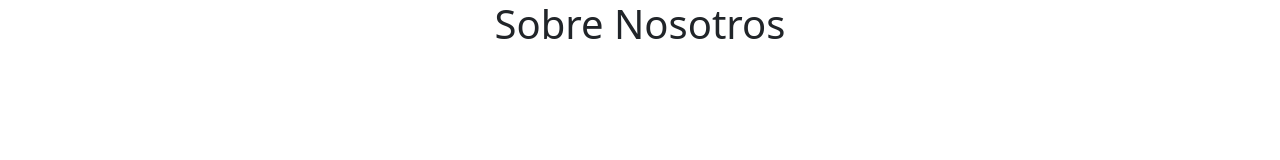
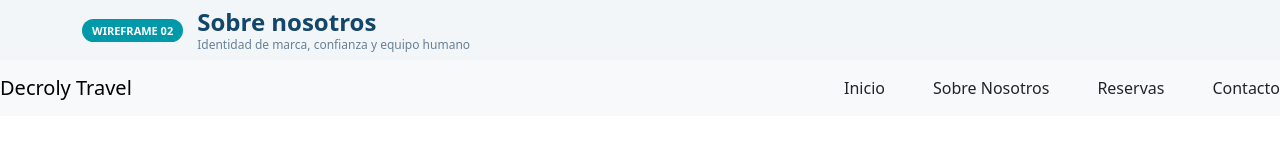
Before and after one commit to gomezarcasdiego-create/DIW, a plain HTML site: page BOOTSTRAP/sobreNostros-travel/index.html in a window 1280 px wide. Drawn offline with nearby package versions, Linux system fonts and the light colour scheme.

Commit message:
Avanzando

```diff
--- a/BOOTSTRAP/sobreNostros-travel/index.html
+++ b/BOOTSTRAP/sobreNostros-travel/index.html
@@ -1,5 +1,5 @@
 <!DOCTYPE html>
-<html lang="en">
+<html lang="es">
 
 <head>
     <meta charset="UTF-8">
@@ -8,14 +8,39 @@
     <link href="https://cdn.jsdelivr.net/npm/bootstrap@5.3.3/dist/css/bootstrap.min.css" rel="stylesheet">
 
     <link rel="stylesheet" href="style.css">
-    <title>Document</title>
+    <title>Sobre nosotros | Decroly Travel</title>
 </head>
 
 <body>
-    <h1>Sobre Nosotros</h1>
+    <header class="page-heading">
+        <div class="container heading-content">
+            <span class="heading-badge">WIREFRAME 02</span>
+            <div class="heading-copy">
+                <h1>Sobre nosotros</h1>
+                <p>Identidad de marca, confianza y equipo humano</p>
+            </div>
+        </div>
+    </header>
+
+    <nav class="navbar navbar-expand-lg navbar-light bg-light">
+        <a class="navbar-brand" href="#">Decroly Travel</a>
+        <button class="navbar-toggler" type="button" data-toggle="collapse" data-target="#navbarNavAltMarkup"
+            aria-controls="navbarNavAltMarkup" aria-expanded="false" aria-label="Toggle navigation">
+            <span class="navbar-toggler-icon"></span>
+        </button>
+        <div class="collapse navbar-collapse" id="navbarNavAltMarkup">
+            <div class="ms-auto d-flex flex-wrap align-items-center gap-3 gap-lg-5">
+                <a class="nav-item nav-link active" href="#">Inicio</a>
+                <a class="nav-item nav-link" href="#">Sobre Nosotros</a>
+                <a class="nav-item nav-link" href="#">Reservas</a>
+                <a class="nav-item nav-link disabled" href="#">Contacto</a>
+            </div>
+        </div>
+    </nav>
     <footer>
         <p></p>
     </footer>
+
 </body>
 
 </html>
--- a/BOOTSTRAP/sobreNostros-travel/style.css
+++ b/BOOTSTRAP/sobreNostros-travel/style.css
@@ -1,3 +1,62 @@
-h1{
-    text-align: center;
+:root {
+    --heading-ink: #12466a;
+    --heading-muted: #668098;
+    --heading-accent: #0099aa;
+    --heading-wash: #f3f6f8;
 }
+
+body {
+    margin: 0;
+}
+
+.page-heading {
+    background: var(--heading-wash);
+    padding: 4px 0;
+}
+
+.heading-content {
+    display: flex;
+    align-items: center;
+    gap: 14px;
+    min-height: 52px;
+}
+
+.heading-badge {
+    flex: 0 0 auto;
+    border-radius: 999px;
+    background: var(--heading-accent);
+    color: #fff;
+    padding: 6px 10px;
+    font-size: 11px;
+    font-weight: 700;
+    line-height: 1;
+}
+
+.heading-copy h1 {
+    margin: 0;
+    color: var(--heading-ink);
+    font-size: 24px;
+    font-weight: 700;
+    line-height: 1.15;
+}
+
+.heading-copy p {
+    margin: 2px 0 0;
+    color: var(--heading-muted);
+    font-size: 12px;
+    line-height: 1.25;
+}
+
+@media (max-width: 420px) {
+    .heading-content {
+        gap: 9px;
+    }
+
+    .heading-copy h1 {
+        font-size: 21px;
+    }
+
+    .heading-copy p {
+        font-size: 11px;
+    }
+}
```
